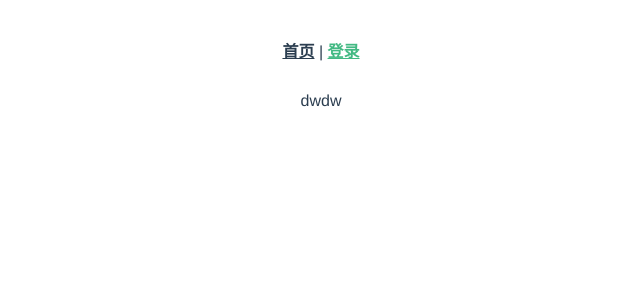
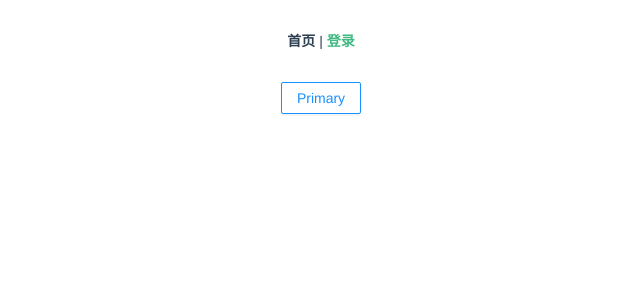
Before and after one commit to zhn223/main-vue, a Vue app: page /#/login in a window 1280 px wide. Shown: the top 300 px of the page, without its empty margins (319-959 px from the left). Built offline with nearby package versions, Linux system fonts and the light colour scheme.

Commit message:
安装ant-desgin-vue依赖

```diff
--- a/package.json
+++ b/package.json
@@ -8,6 +8,7 @@
     "lint": "vue-cli-service lint"
   },
   "dependencies": {
+    "ant-design-vue": "^2.2.8",
     "core-js": "^3.6.5",
     "vue": "^3.0.0",
     "vue-router": "^4.0.0-0",
@@ -21,6 +22,7 @@
     "@vue/compiler-sfc": "^3.0.0",
     "@vue/eslint-config-prettier": "^6.0.0",
     "babel-eslint": "^10.1.0",
+    "eslint": "^8.0.0",
     "eslint-plugin-prettier": "^3.3.1",
     "eslint-plugin-vue": "^7.0.0",
     "node-sass": "^4.12.0",
--- a/src/App.vue
+++ b/src/App.vue
@@ -3,7 +3,7 @@
     <router-link to="/">首页</router-link> |
     <router-link to="/login">登录</router-link>
   </div>
-  <router-view/>
+  <router-view></router-view>
 </template>
 
 <style lang="scss">
--- a/src/main.js
+++ b/src/main.js
@@ -2,5 +2,8 @@ import { createApp } from 'vue'
 import App from './App.vue'
 import router from './router'
 import store from './store'
+//ant-desgin-vue
+import Antd from 'ant-design-vue';
+import 'ant-design-vue/dist/antd.css';
 
-createApp(App).use(store).use(router).mount('#app')
+createApp(App).use(store).use(router).use(Antd).mount('#app')
--- a/src/views/acount/Login.vue
+++ b/src/views/acount/Login.vue
@@ -1,6 +1,6 @@
 <template>
   <div class="login">
-      dwdw
+  <a-button type="primary" ghost>Primary</a-button>
   </div>
 </template>
 
--- /dev/null
+++ b/vue.config.js
@@ -0,0 +1,4 @@
+module.exports = {
+  //关闭eslint自动检测
+  lintOnSave: false
+}
```
Also changed, not shown: 1 other file (tests, documents, lock files or other folders).
